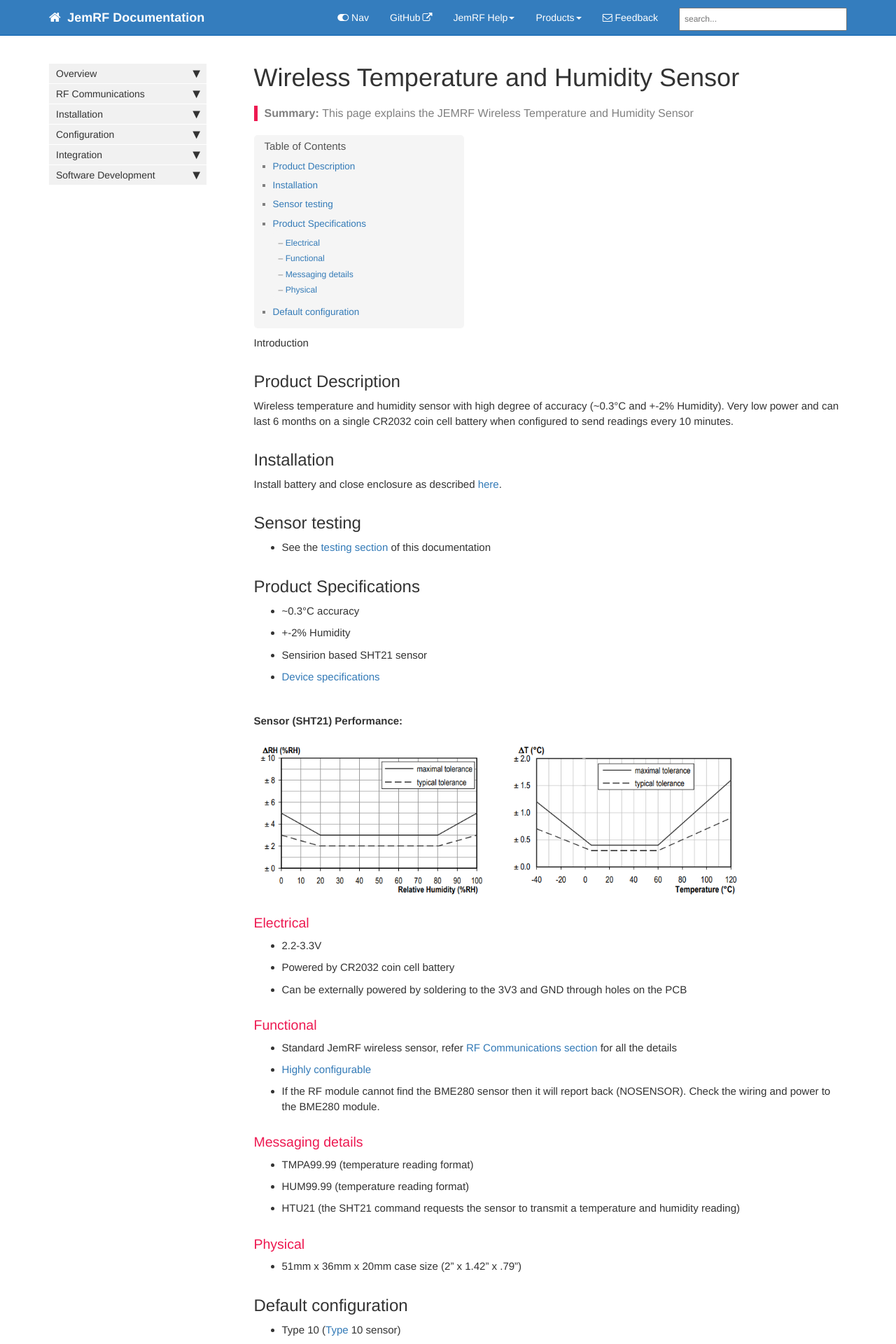
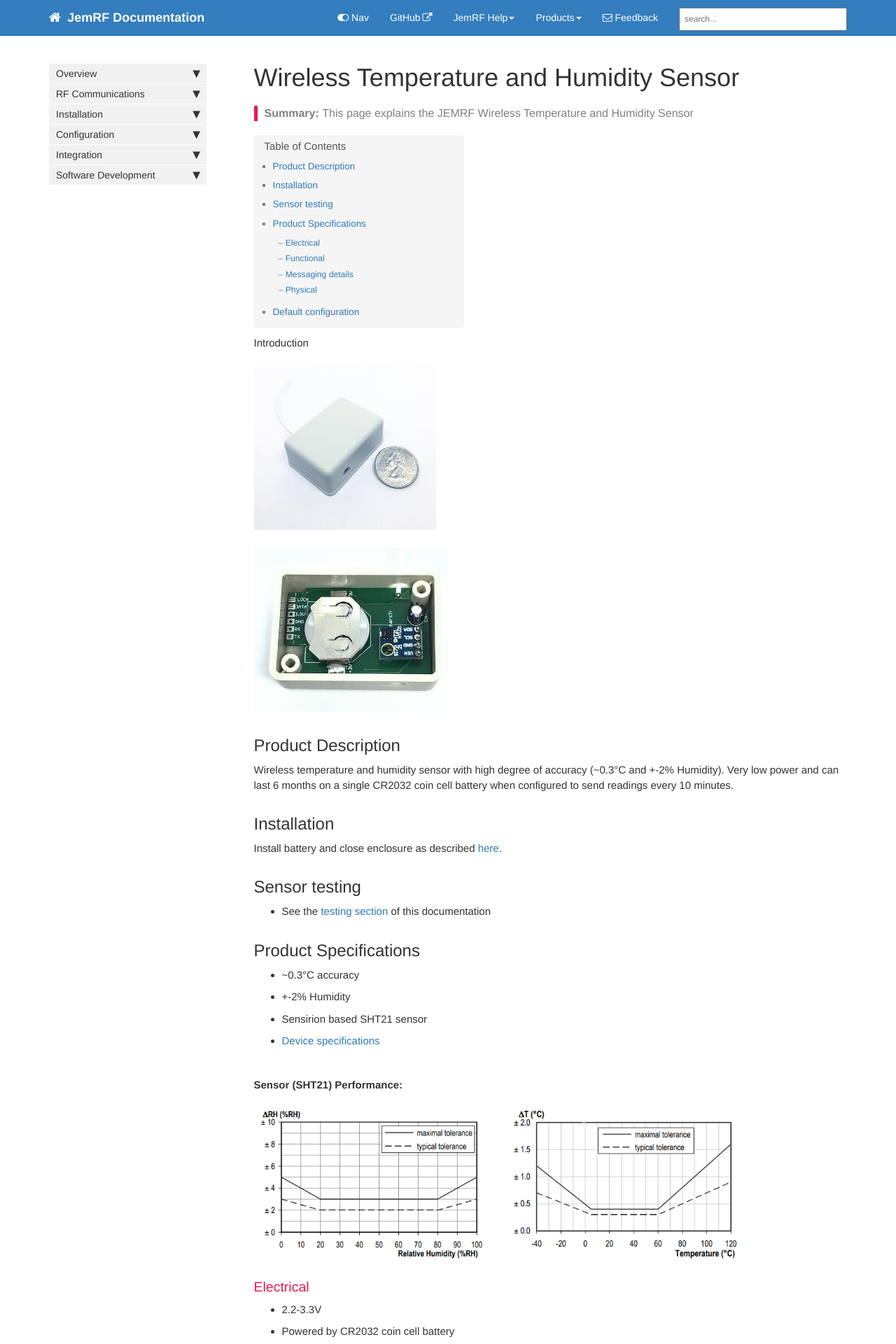
Before and after one commit to JemRF/RF-Documentation, a Jekyll site: the page built from pages/mydoc/wireless_temperature_and_humidity_sensor.md, in a window 1280 px wide. Shown: the top 1920 px of the page at 70% size. Built offline with Jekyll 4.4.1, drawn with Linux system fonts in a browser that asks for light colours; comment, search, counter and statistics services are not loaded.

Commit message:
Documentation release

```diff
--- a/pages/mydoc/wireless_temperature_and_humidity_sensor.md
+++ b/pages/mydoc/wireless_temperature_and_humidity_sensor.md
@@ -10,6 +10,10 @@ folder: mydoc
 ---
 
 Introduction
+
+<img src="../../images/temperature and humidity sensor 1 small.jpg" width="425"/>
+
+<img src="../../images/temperature and humidity sensor 2 small.jpg" width="425"/>
 
 ## Product Description
 Wireless temperature and humidity sensor with high degree of accuracy (~0.3°C and +-2% Humidity). Very low power and can last 6 months on a single CR2032 coin cell battery when configured to send readings every 10 minutes.
```
